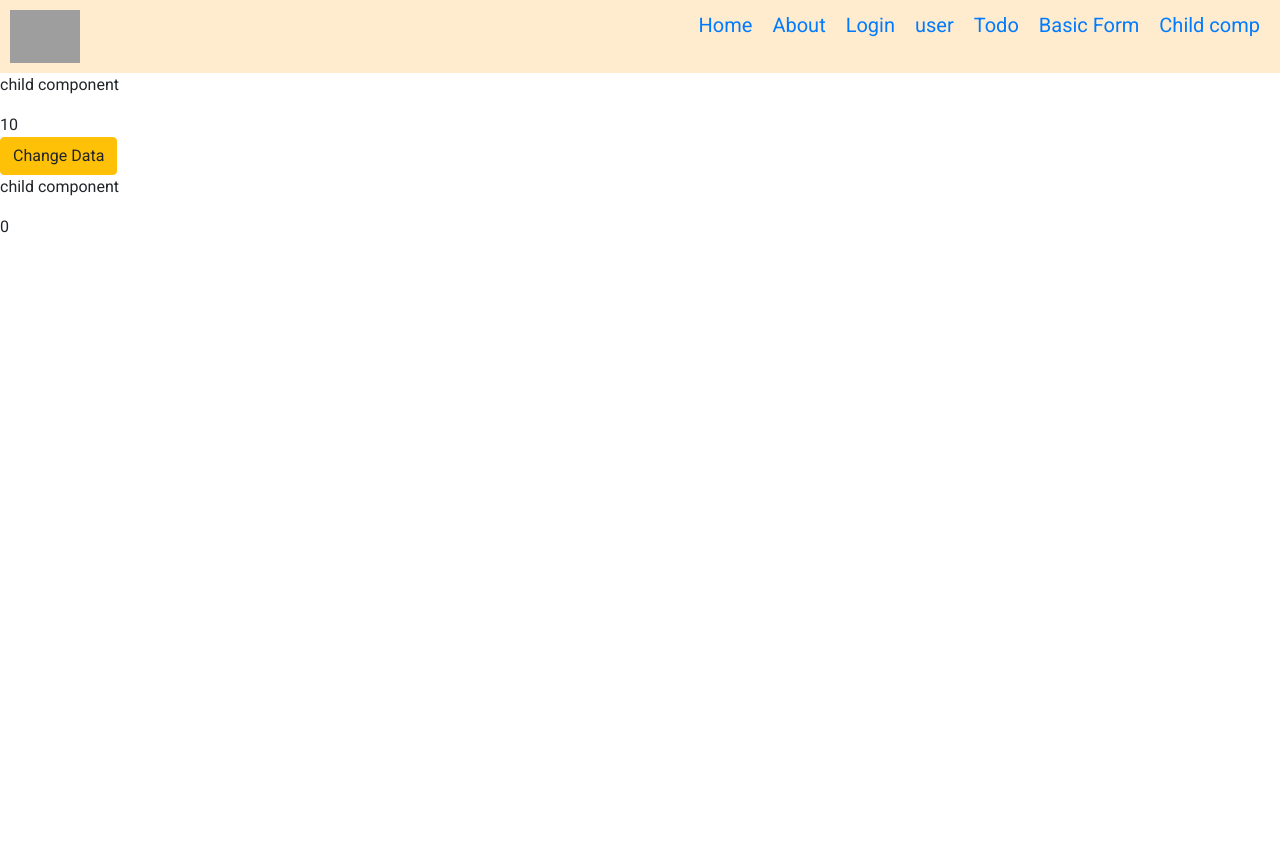
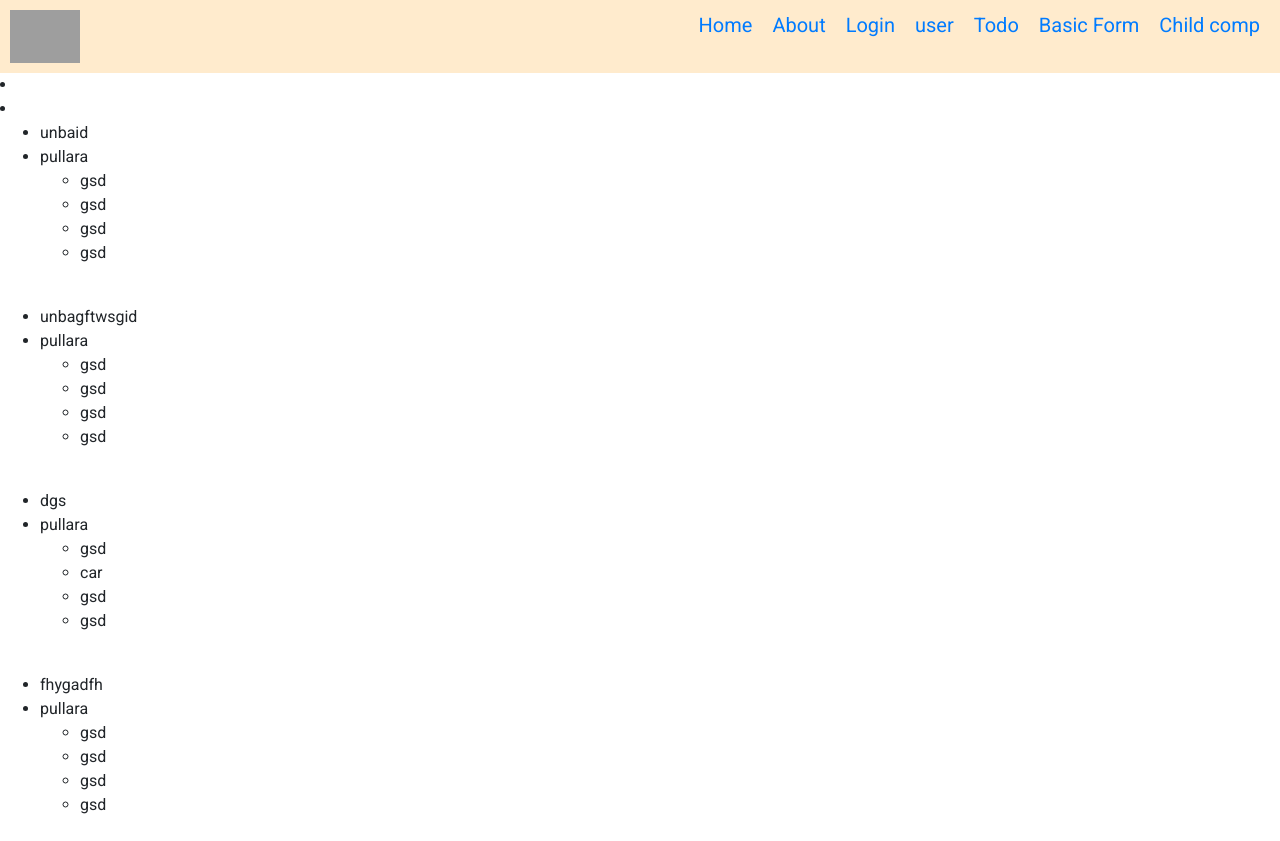
Before and after one commit to UbaidMannethodi/angular-basics2, an Angular app: page /child in a window 1280 px wide. Before the commit the page ends 800 px from the top, so only its background shows below. Built offline with nearby package versions, Linux system fonts and the light colour scheme; grey boxes are pictures that could not be loaded.

Commit message:
display array elemets into  child component

```diff
--- a/src/app/app.component.html
+++ b/src/app/app.component.html
@@ -1,6 +1,6 @@
 <!-- <h1>{{title}}</h1> -->
 
- <!-- if condition  -->
+<!-- if condition  -->
 
 <!-- <h2 *ngIf="show; then ifcondition else elseBlock">
   if conditon
@@ -22,10 +22,7 @@
     <h1 style="color: rgb(0, 255, 136);">blue</h1>
   </ng-template> -->
 
-
-
-
-  <!-- switchcase -->
+<!-- switchcase -->
 <!--
   <div [ngSwitch]="color">
   <h1 *ngSwitchCase="'blue'" style="color: rgb(0, 255, 136);">blue</h1>
@@ -33,7 +30,6 @@
   <h1 *ngSwitchCase="'blue'" style="color: rgb(0, 255, 136);">blue</h1>
 
 </div> -->
-
 
 <!-- nested loop -->
 <!-- <ul *ngFor="let item of user">
@@ -49,6 +45,13 @@
 
 </ul> -->
 <app-header></app-header>
-<app-child  [item]="childData" ></app-child><br>
-<button (click)="updateData()" class="btn btn-warning">Change Data</button>
 <router-outlet></router-outlet>
+
+<!-- <app-child  [item]="childData" ></app-child><br>
+<button (click)="updateData()" class="btn btn-warning">Change Data</button> -->
+
+<!-- *** looping array elements into chid component -->
+<ul *ngFor="let user of user">
+  <app-child [user]="user"></app-child
+  ><br />
+</ul>
--- a/src/app/app.component.ts
+++ b/src/app/app.component.ts
@@ -10,24 +10,24 @@ export class AppComponent {
   // show = true;
   // color = 'red';
 
-  // user = [
-  //   {
-  //     name: 'unbaid',
-  //     place: 'pullara',
-  //     accounts: ['gsd', 'gsd', 'gsd', 'gsd'],
-  //   },
-  //   {
-  //     name: 'unbagftwsgid',
-  //     place: 'pullara',
-  //     accounts: ['gsd', 'gsd', 'gsd', 'gsd'],
-  //   },
-  //   { name: 'dgs', place: 'pullara', accounts: ['gsd', 'gsd', 'gsd', 'gsd'] },
-  //   {
-  //     name: 'fhygadfh',
-  //     place: 'pullara',
-  //     accounts: ['gsd', 'gsd', 'gsd', 'gsd'],
-  //   },
-  // ];
+  user = [
+    {
+      name: 'unbaid',
+      place: 'pullara',
+      accounts: ['gsd', 'gsd', 'gsd', 'gsd'],
+    },
+    {
+      name: 'unbagftwsgid',
+      place: 'pullara',
+      accounts: ['gsd', 'gsd', 'gsd', 'gsd'],
+    },
+    { name: 'dgs', place: 'pullara', accounts: ['gsd', 'car', 'gsd', 'gsd'] },
+    {
+      name: 'fhygadfh',
+      place: 'pullara',
+      accounts: ['gsd', 'gsd', 'gsd', 'gsd'],
+    },
+  ];
 
 
 
--- a/src/app/child/child.component.html
+++ b/src/app/child/child.component.html
@@ -1,2 +1,9 @@
-<p>child component</p>
-{{item}}
+<!-- <p>child component</p>
+{{item}} -->
+
+<li>{{user.name}}</li>
+<li>{{user.place}}</li>
+<ul *ngFor="let acc of user.accounts">
+
+    <li>{{acc}}</li>
+</ul>
--- a/src/app/child/child.component.ts
+++ b/src/app/child/child.component.ts
@@ -7,9 +7,9 @@ import { Component, OnInit,Input } from '@angular/core';
 })
 export class ChildComponent implements OnInit {
   @Input() item=0;
+  @Input()  user:{name:string,place:string,accounts:string[]} ={name:'',place:'',accounts:[]};
   constructor() { }
 
   ngOnInit(): void {
   }
-
 }
```
